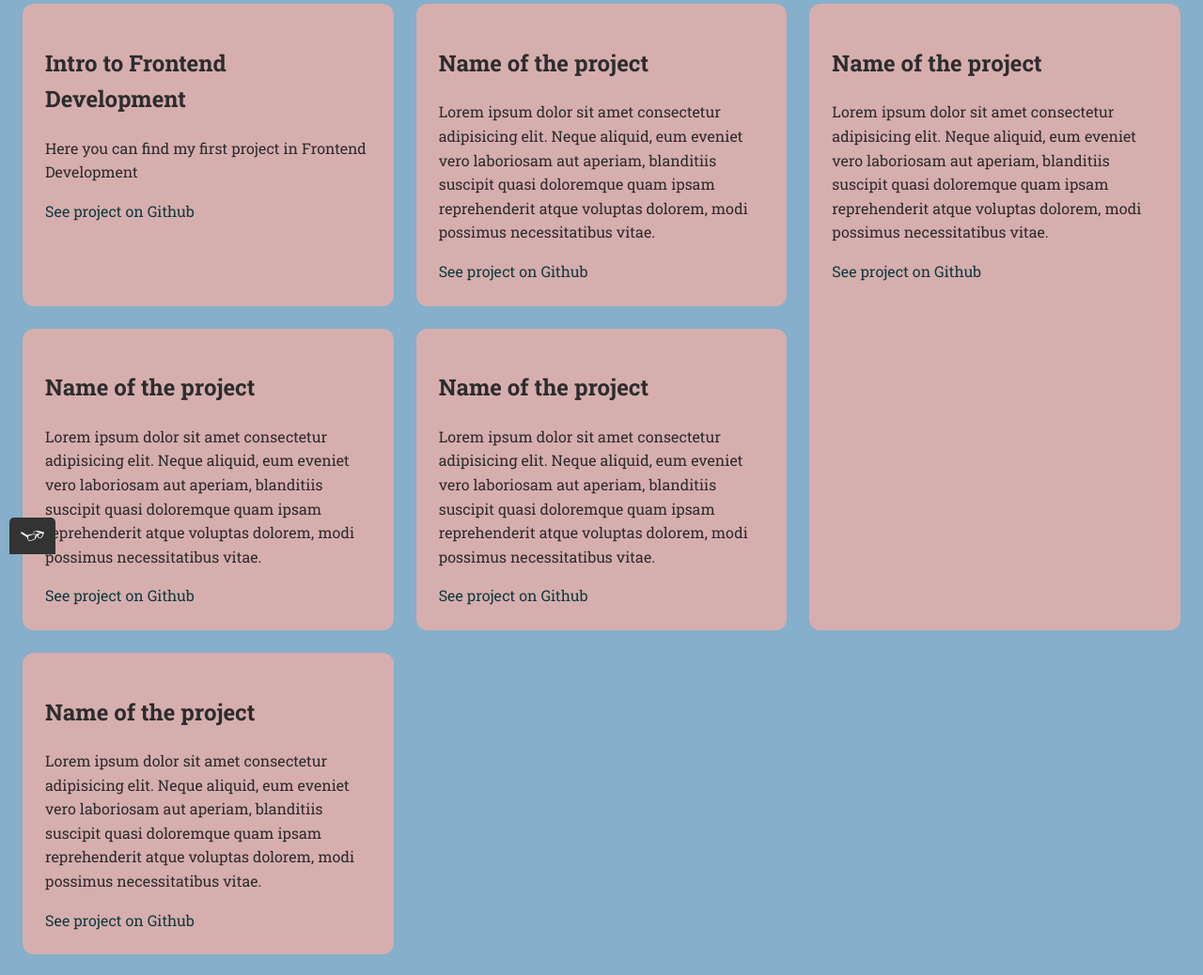
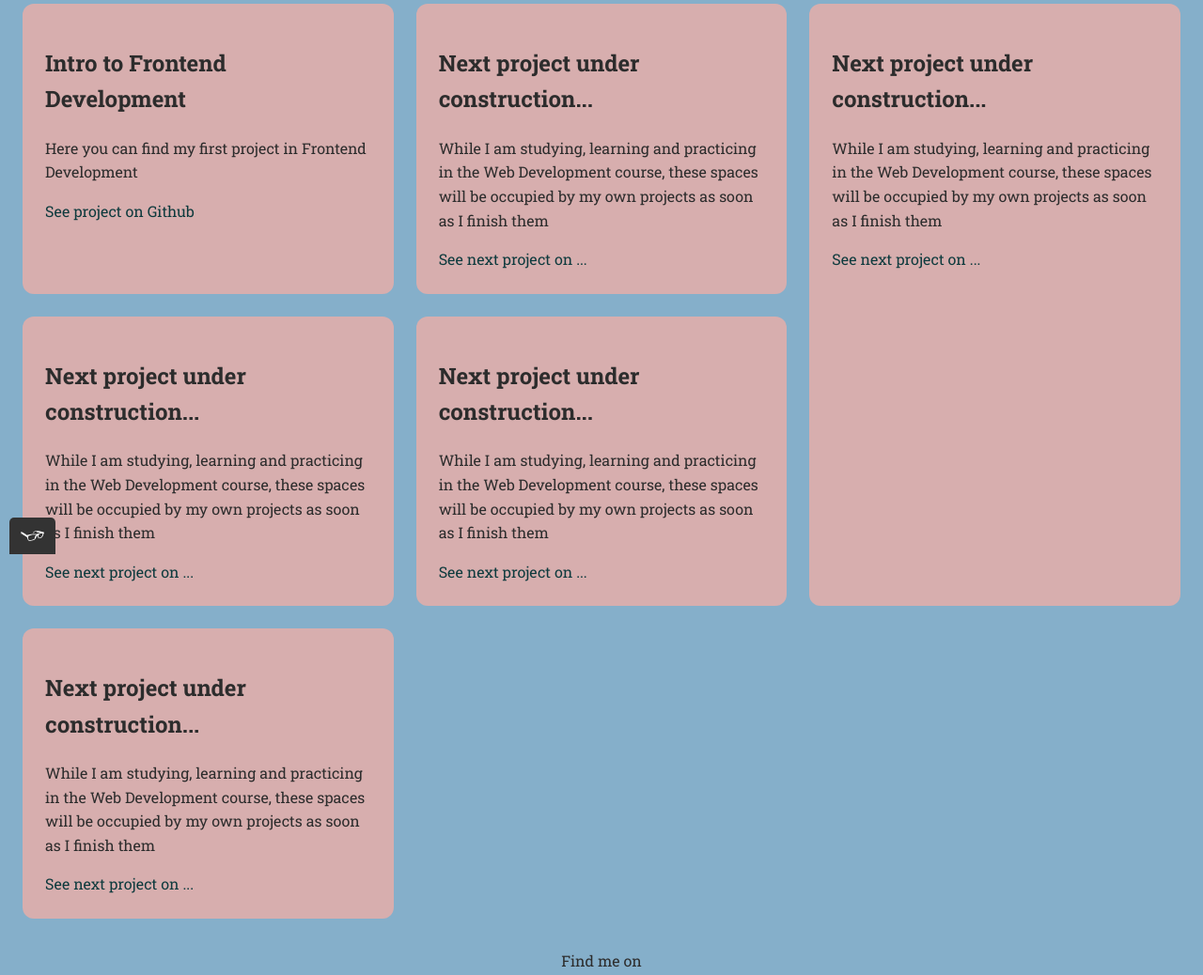
Before and after one commit to solzurch/portfolio-website, a plain HTML site: page work.html in a window 1280 px wide. Shown: the part 210-1248 px from the top of the page at 94% size. Drawn offline with nearby package versions, Linux system fonts and the light colour scheme.

Commit message:
change content grid work.html
cambiar el contenido, dejarlo neutro, hasta que pueda actualizarlos con mas info

```diff
--- a/work.html
+++ b/work.html
@@ -46,39 +46,26 @@
                 <a href="https://github.com/solzurch/portfolio-website" target="_blank">See project on Github</a>
             </div>
             <div class="grid__item">
-                <h2>Name of the project</h2>
-                <p>Lorem ipsum dolor sit amet consectetur adipisicing elit. Neque aliquid, eum eveniet vero
-                    laboriosam aut aperiam, blanditiis suscipit quasi doloremque quam ipsam reprehenderit atque
-                    voluptas dolorem, modi possimus necessitatibus vitae.</p>
-                <a href="https://github.com/" target="_blank">See project on Github</a>
+                <h2>Next project under construction... </h2>
+                <p>While I am studying, learning and practicing in the Web Development course, these spaces will be occupied by my own projects as soon as I finish them</p>
+                <a href="img/city-monster.svg" >See next project on ...</a>
             </div>
             <div class="grid__item">
-                <h2>Name of the project</h2>
-                <p>Lorem ipsum dolor sit amet consectetur adipisicing elit. Neque aliquid, eum eveniet vero
-                    laboriosam aut aperiam, blanditiis suscipit quasi doloremque quam ipsam reprehenderit atque
-                    voluptas dolorem, modi possimus necessitatibus vitae.</p>
-                <a href="https://github.com/" target="_blank">See project on Github</a>
-            </div>
-            <div class="grid__item">
-                <h2>Name of the project</h2>
-                <p>Lorem ipsum dolor sit amet consectetur adipisicing elit. Neque aliquid, eum eveniet vero
-                    laboriosam aut aperiam, blanditiis suscipit quasi doloremque quam ipsam reprehenderit atque
-                    voluptas dolorem, modi possimus necessitatibus vitae.</p>
-                <a href="https://github.com/" target="_blank">See project on Github</a>
-            </div>
-            <div class="grid__item">
-                <h2>Name of the project</h2>
-                <p>Lorem ipsum dolor sit amet consectetur adipisicing elit. Neque aliquid, eum eveniet vero
-                    laboriosam aut aperiam, blanditiis suscipit quasi doloremque quam ipsam reprehenderit atque
-                    voluptas dolorem, modi possimus necessitatibus vitae.</p>
-                <a href="https://github.com/" target="_blank">See project on Github</a>
-            </div>
-            <div class="grid__item">
-                <h2>Name of the project</h2>
-                <p>Lorem ipsum dolor sit amet consectetur adipisicing elit. Neque aliquid, eum eveniet vero
-                    laboriosam aut aperiam, blanditiis suscipit quasi doloremque quam ipsam reprehenderit atque
-                    voluptas dolorem, modi possimus necessitatibus vitae.</p>
-                <a href="https://github.com/" target="_blank">See project on Github</a>
+                <h2>Next project under construction... </h2>
+                <p>While I am studying, learning and practicing in the Web Development course, these spaces will be occupied by my own projects as soon as I finish them</p>
+                <a href="img/city-monster.svg" >See next project on ...</a>
+            </div>            <div class="grid__item">
+                <h2>Next project under construction... </h2>
+                <p>While I am studying, learning and practicing in the Web Development course, these spaces will be occupied by my own projects as soon as I finish them</p>
+                <a href="img/city-monster.svg" >See next project on ...</a>
+            </div>            <div class="grid__item">
+                <h2>Next project under construction... </h2>
+                <p>While I am studying, learning and practicing in the Web Development course, these spaces will be occupied by my own projects as soon as I finish them</p>
+                <a href="img/city-monster.svg" >See next project on ...</a>
+            </div>            <div class="grid__item">
+                <h2>Next project under construction... </h2>
+                <p>While I am studying, learning and practicing in the Web Development course, these spaces will be occupied by my own projects as soon as I finish them</p>
+                <a href="img/city-monster.svg" >See next project on ...</a>
             </div>
         </div>
     </main>
```
